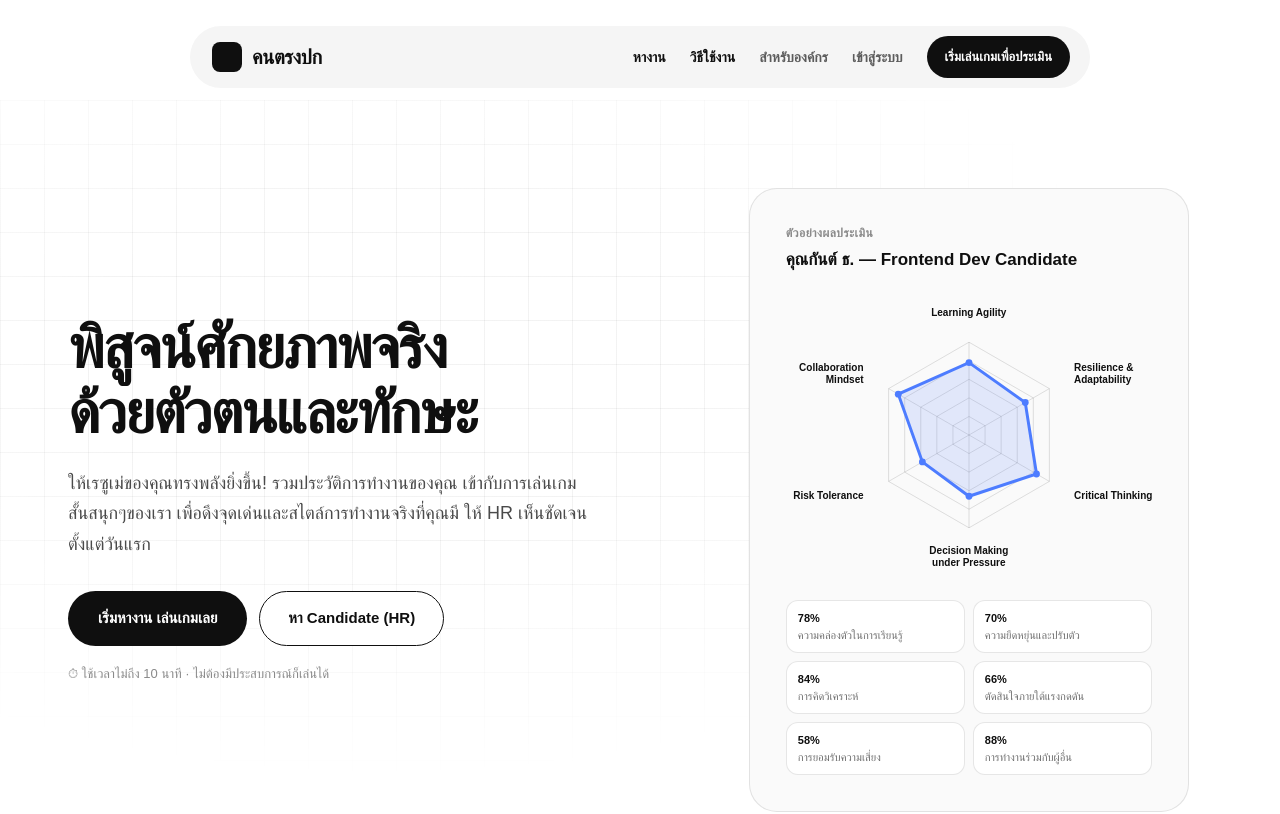
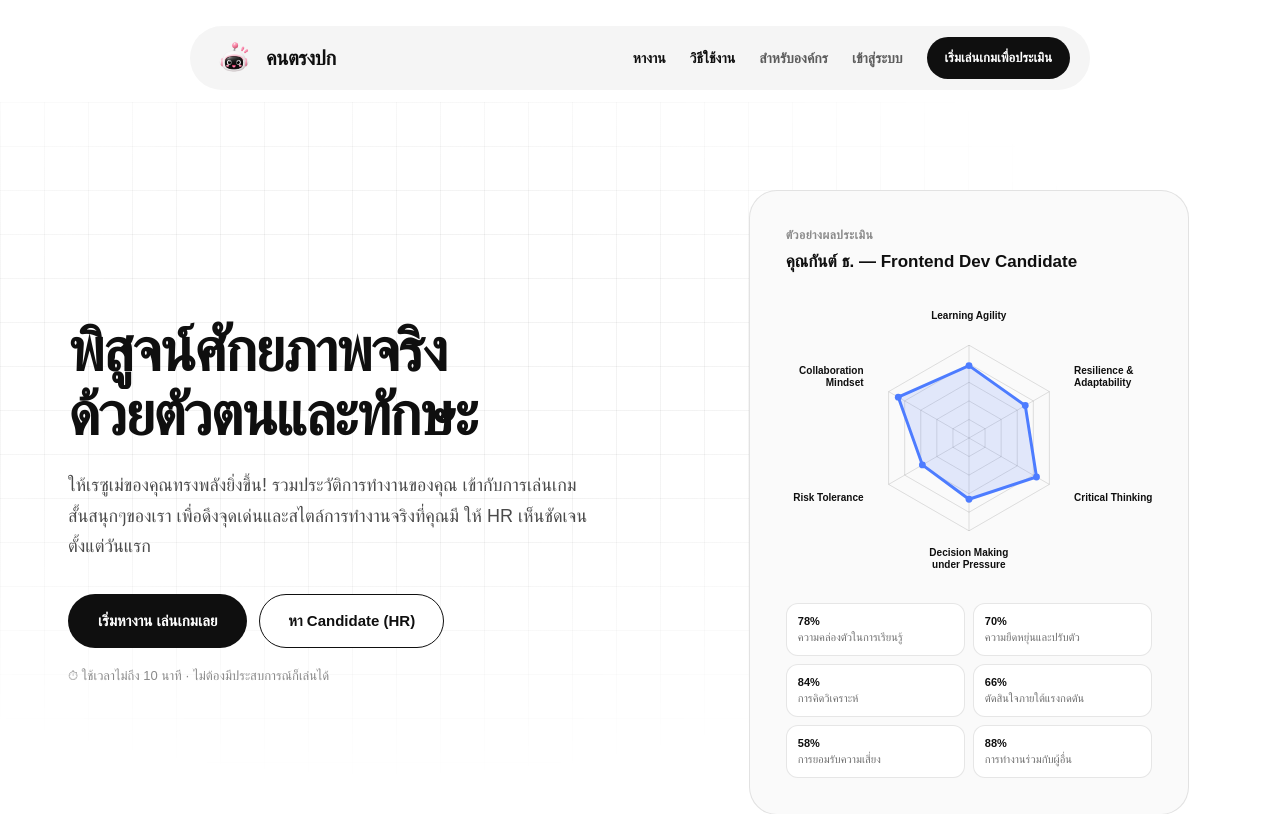
Before and after one commit to Watcharapol-Frong/Khon-Tong-Pok, a Next.js app: page / in a window 1280 px wide. Shown: the top 814 px of the page. Built offline with nearby package versions, Linux system fonts and the light colour scheme; a web font is replaced by a local one.

Commit message:
feat: use mascot icon in navbar instead of plain black square

```diff
--- a/src/components/Navbar.tsx
+++ b/src/components/Navbar.tsx
@@ -2,6 +2,7 @@
 
 import { useState } from "react";
 import { AnimatePresence, motion } from "framer-motion";
+import Image from "next/image";
 import Link from "next/link";
 import { usePathname } from "next/navigation";
 import { useBreakpoint } from "@/hooks/useBreakpoint";
@@ -28,7 +29,13 @@ export function Navbar() {
       <div className="relative mx-auto max-w-[900px]">
         <div className="flex flex-wrap items-center justify-between gap-3 rounded-full bg-[#F5F5F5] py-[10px] pr-5 pl-[22px]">
           <Link href="/" className="flex flex-shrink-0 items-center gap-[10px]">
-            <div className="h-[30px] w-[30px] flex-shrink-0 rounded-lg bg-[#0F0F0F]" />
+            <Image
+              src="/mascot/mascot-navbar-icon.png"
+              alt=""
+              width={44}
+              height={44}
+              className="h-[clamp(34px,9vw,44px)] w-[clamp(34px,9vw,44px)] flex-shrink-0 object-contain"
+            />
             <div className="whitespace-nowrap text-[clamp(15px,4vw,20px)] font-extrabold tracking-[-0.02em]">
               คนตรงปก
             </div>
```
